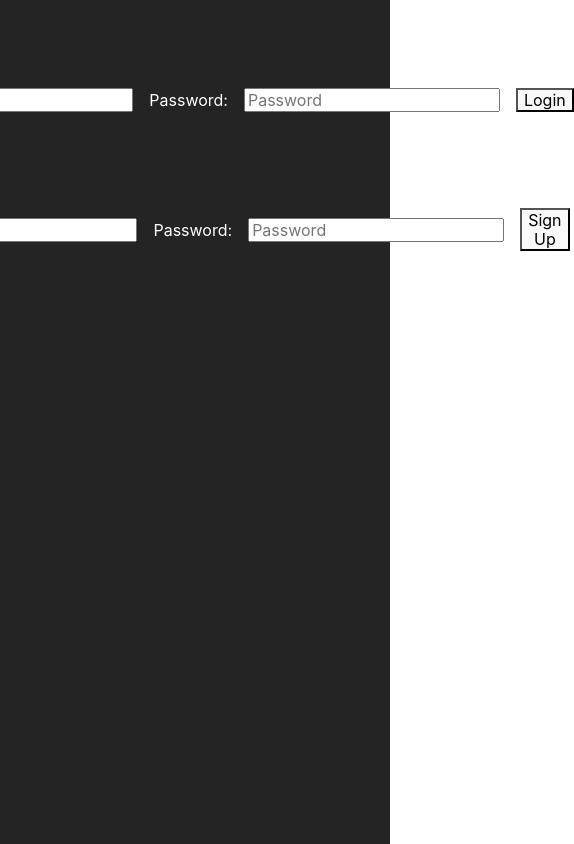
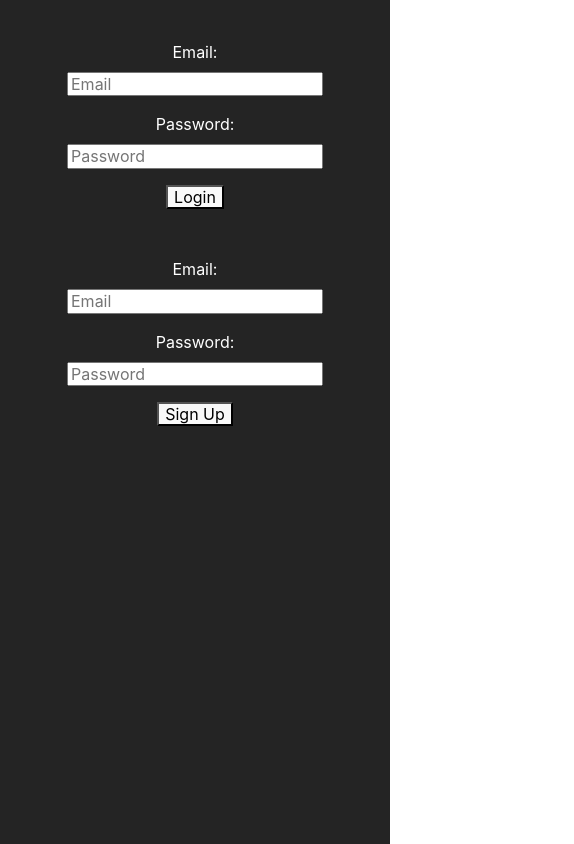
Before and after one commit to Northern-Productions/organizer, a React (Vite) app: page / in a window 390 px wide. Shown: the whole page, 574 px wide, since content can reach past the window. Built offline with nearby package versions, Linux system fonts and the light colour scheme; no server answers; the database is empty.

Commit message:
Corrected ligin and signup on tablet scale

```diff
--- a/src/App.css
+++ b/src/App.css
@@ -293,4 +293,15 @@ td {
   #root {
     padding: 0;
   }
+
+  #login-form,
+  #signup-form {
+    flex-direction: column;
+    margin: 2rem auto;
+  }
+
+  #login-form label,
+  #signup-form label {
+    margin-bottom: 0;
+  }
 }
```
